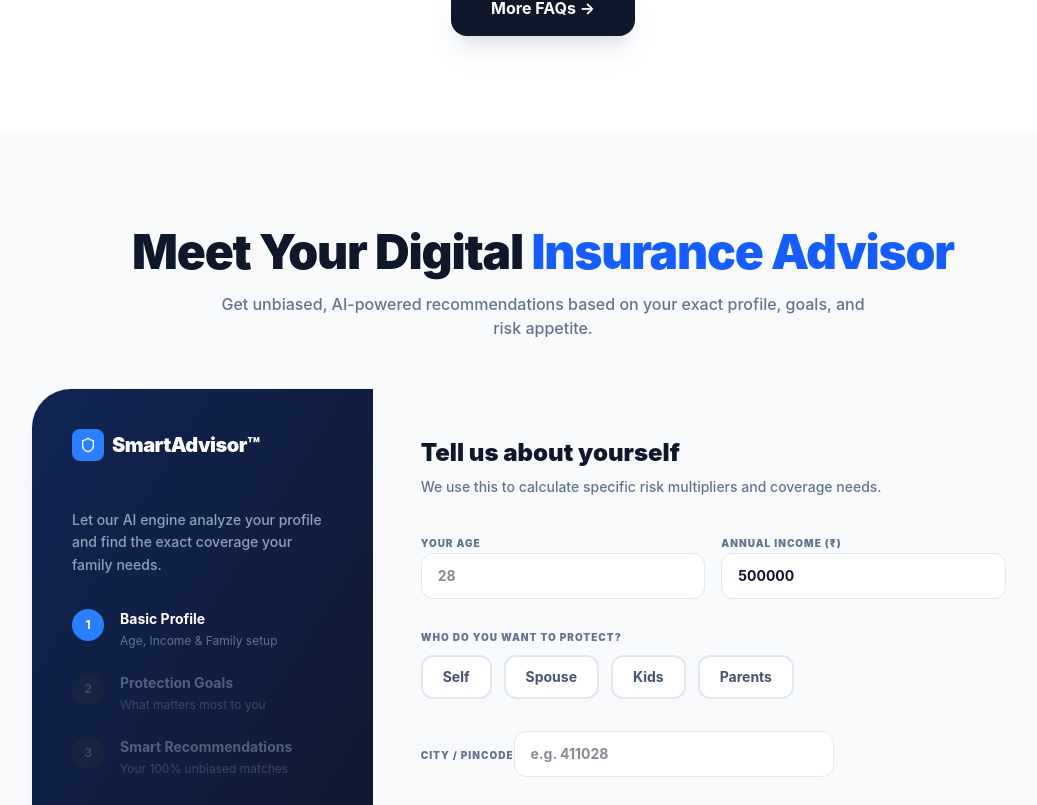
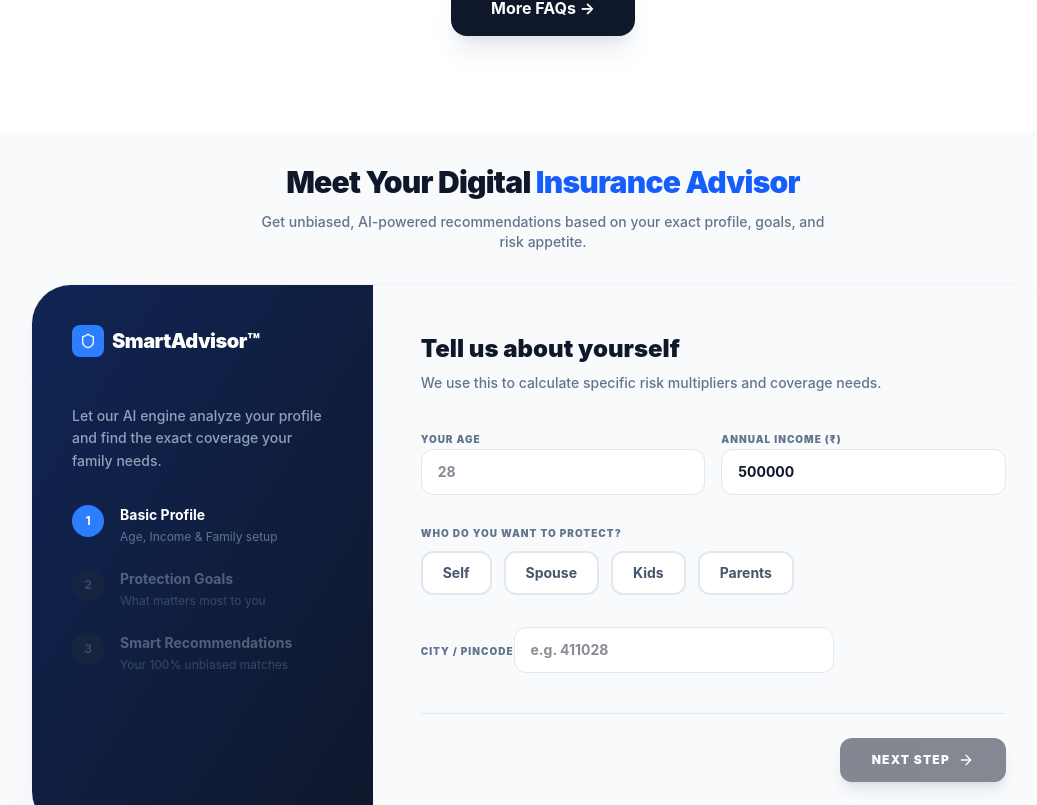
Before and after one commit to Gulhane-Shivani/Insurance_Advisor, a React (Vite) app: page / in a window 1280 px wide. Shown: the part 3735-4540 px from the top of the page, without its empty margins (97-1134 px from the left). Built offline with nearby package versions, Linux system fonts and the light colour scheme.

Commit message:
implement homepage layout with hero, categories, advisor, and quote sections

```diff
--- a/src/app/Home.tsx
+++ b/src/app/Home.tsx
@@ -42,11 +42,11 @@ const Home: React.FC = () => {
 
         <FAQ/>
 
-        <div className="py-24 bg-slate-50 relative" id="advisor">
+        <div className="pt-8 pb-24 bg-slate-50 relative" id="advisor">
           <div className="container relative z-10">
-            <div className="text-center mb-12">
-              <h2 className="text-3xl md:text-5xl font-black text-slate-900 mb-4 tracking-tight">Meet Your Digital <span className="text-blue-600">Insurance Advisor</span></h2>
-              <p className="text-slate-500 font-medium max-w-2xl mx-auto">Get unbiased, AI-powered recommendations based on your exact profile, goals, and risk appetite.</p>
+            <div className="text-center mb-8">
+              <h2 className="text-2xl md:text-3xl font-black text-slate-900 mb-3 tracking-tight">Meet Your Digital <span className="text-blue-600">Insurance Advisor</span></h2>
+              <p className="text-sm text-slate-500 font-medium max-w-xl mx-auto">Get unbiased, AI-powered recommendations based on your exact profile, goals, and risk appetite.</p>
             </div>
             <SmartAdvisor />
           </div>
```
